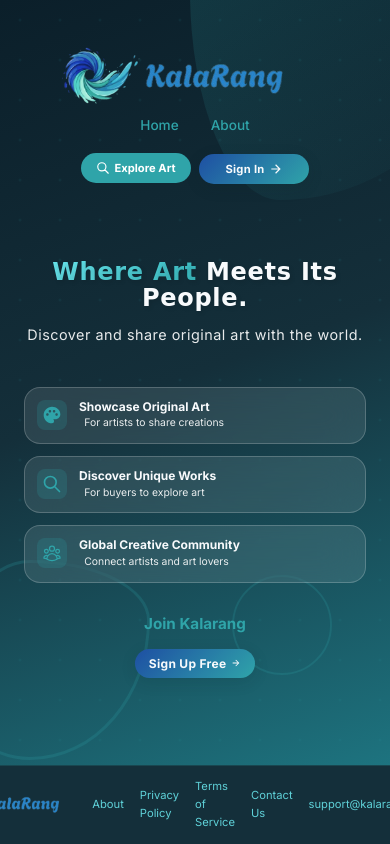
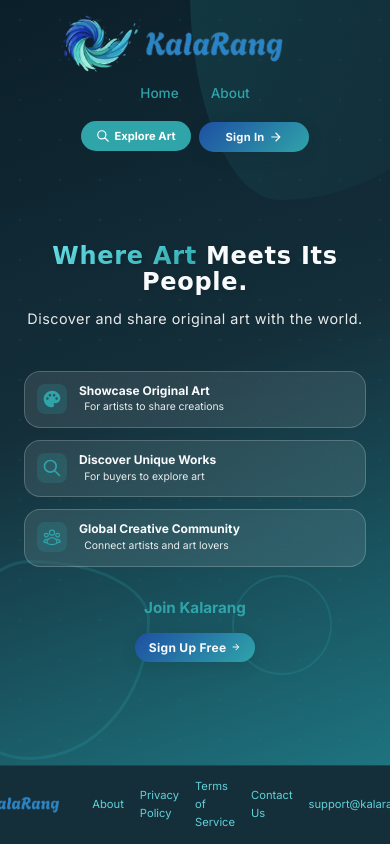
Before and after one commit to DevenderAmbati/Kalarang, a React (Create React App) app in the folder kalarang/: page / in a window 390 px wide. Built offline with nearby package versions, Linux system fonts and the light colour scheme; no server answers.

Commit message:
mobile resp

```diff
--- a/kalarang/src/pages/home.css
+++ b/kalarang/src/pages/home.css
@@ -177,7 +177,7 @@
 
   /* Move header down on mobile */
   .home-header {
-    margin-top: 2rem !important;
+    margin-top: 0rem !important;
   }
 
   /* Prevent scrolling - fit to screen */
```
